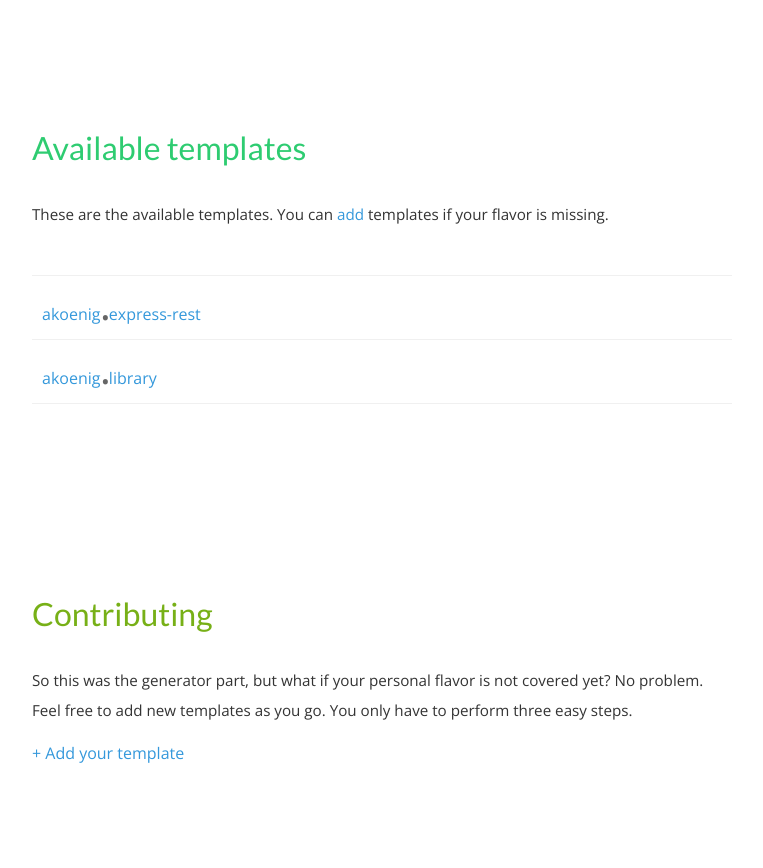
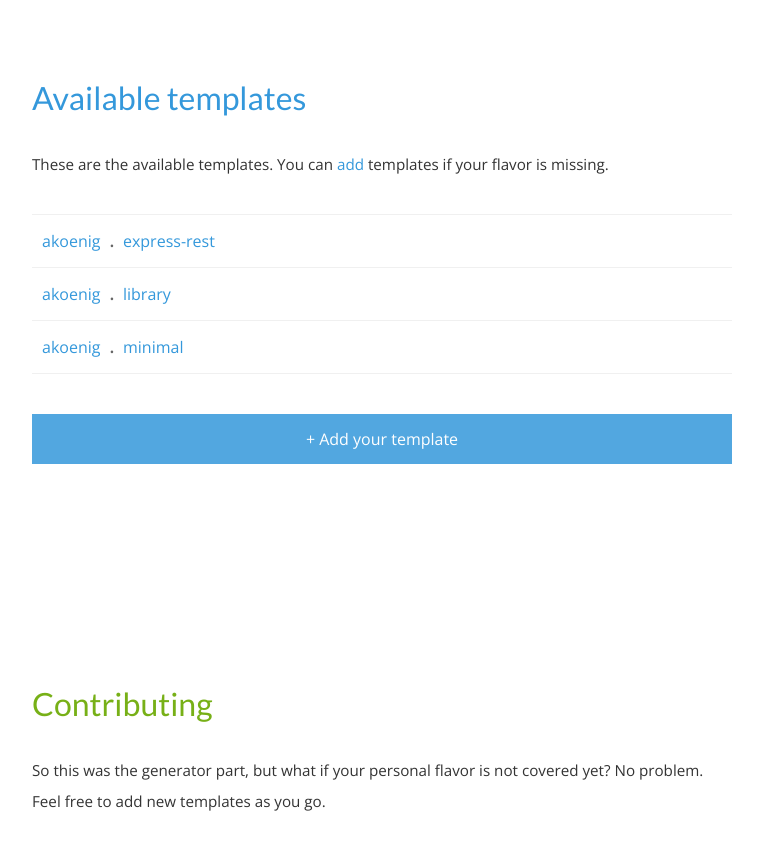
Before and after one commit to akoenig/ninit, a plain HTML site: page index.html in a window 1280 px wide. Shown: the part 1948-2816 px from the top of the page, without its empty margins (258-1021 px from the left). Drawn offline with nearby package versions, Linux system fonts and the light colour scheme.

Commit message:
Some visual changes.

```diff
--- a/index.html
+++ b/index.html
@@ -70,15 +70,27 @@
                     <h3 class="fragment-title">Available templates</h3>
                 </header>
 
-                <p class="fragment-paragraph">These are the available templates. You can <a href="#contributing">add</a> templates if your flavor is missing.</p>
+                <p class="fragment-paragraph">These are the available templates. You can <a href="https://github.com/akoenig/ninit#contributing">add</a> templates if your flavor is missing.</p>
 
                 <ul class="template-list">
                     <li class="template-list-entry">
-                        <a href="https://github.com/akoenig">akoenig</a><strong>.</strong><a href="https://github.com/akoenig/ninit/tree/master/templates/akoenig.express-rest">express-rest</a>
+                        <a href="https://github.com/akoenig">akoenig</a>
+                        <strong>.</strong>
+                        <a href="https://github.com/akoenig/ninit/tree/master/templates/akoenig.express-rest">express-rest</a>
                     </li>
                     <li class="template-list-entry">
-                        <a href="https://github.com/akoenig">akoenig</a><strong>.</strong><a href="https://github.com/akoenig/ninit/tree/master/templates/akoenig.library">library</a>
+                        <a href="https://github.com/akoenig">akoenig</a>
+                        <strong>.</strong>
+                        <a href="https://github.com/akoenig/ninit/tree/master/templates/akoenig.library">library</a>
                     </li>
+                    <li class="template-list-entry last">
+                        <a href="https://github.com/akoenig">akoenig</a>
+                        <strong>.</strong>
+                        <a href="https://github.com/akoenig/ninit/tree/master/templates/akoenig.minimal">minimal</a>
+                    </li>
+
+
+                    <a class="button button-block" href="https://github.com/akoenig/ninit#contributing">+ Add your template</a>
                 </ul>
             </section>
 
@@ -87,13 +99,13 @@
                     <h3 class="fragment-title">Contributing</h3>
                 </header>
 
-                <p class="fragment-paragraph">So this was the generator part, but what if your personal flavor is not covered yet? No problem. Feel free to add new templates as you go. You only have to perform three easy steps.</p>
+                <p class="fragment-paragraph">So this was the generator part, but what if your personal flavor is not covered yet? No problem. Feel free to add new templates as you go.</p>
 
-                <p><a href="https://github.com/akoenig/ninit#contributing">+ Add your template</a></p>
+                <a class="button button-block button-success" href="https://github.com/akoenig/ninit#contributing">Only 3 easy steps for contribution</a></p>
             </section>
 
-            <section id="love">
-                <p>Built by <a href="http://iam.andrekoenig.info"><img class="image-round" width="50" src="http://akoenig.github.io/angular-deckgrid/images/andre.png"></img> André König</a></p>
+            <section class="copyright">
+                <p>Built by <a href="http://iam.andrekoenig.info"><img class="image-round copyright-avatar" width="50" src="http://akoenig.github.io/angular-deckgrid/images/andre.png"></img> André König</a></p>
             </section>
         </article>
 
--- a/styles/main.css
+++ b/styles/main.css
@@ -15,10 +15,10 @@ a {
     font-weight:400;
     text-decoration:none;
 
-    -webkit-transition: color .2s linear .2s;
-    -moz-transition: color .2s linear .2s;
-    -o-transition: color .2s linear .2s;
-    transition: color .2s linear .2s;
+    -webkit-transition: all .2s linear .2s;
+    -moz-transition: all .2s linear .2s;
+    -o-transition: all .2s linear .2s;
+    transition: all .2s linear .2s;
 }
 
 body {
@@ -28,6 +28,28 @@ body {
 
 .image-round {
     border-radius:50%;
+}
+
+.button {
+    background:#3498db;
+    color:#fff !important;
+    opacity:.85;
+    display:inline-block;
+}
+
+.button:hover {
+    opacity:1;
+}
+
+.button-success {
+    background:rgba(116, 174, 18, .98);
+}
+
+.button.button-block {
+    line-height:50px;
+    margin:40px 0;
+    text-align:center;
+    width:100%;
 }
 
 #wrapper {
@@ -100,58 +122,62 @@ body {
 }
 
 #install .fragment-title {
+    color:#e67e22;
+}
+
+#usage .fragment-title {
+    color:#2ecc71;
+}
+
+#templates .fragment-title {
     color:#3498db;
 }
 
-#usage .fragment-title {
-    color:#e67e22;
-}
-
-#templates .fragment-title {
-    color:#2ecc71;
+#templates a {
+    color:#3498db;
 }
 
 #contributing .fragment-title {
     color:rgba(116, 174, 18, .98);
 }
 
-#love {
+.copyright {
     line-height:80px;
     text-align:center;
 }
 
-#love img {
+.copyright .copyright-avatar {
     margin:0 10px -16px;
 }
 
-#love a {
+.copyright a {
     color:rgba(0, 0, 0, .8);
 }
 
 .template-list {
     list-style-type:none;
-    margin:0 0;
-    padding:30px 0;
+    margin:0;
+    padding:20px 0;
 }
 
 .template-list .template-list-entry {
     border:solid rgba(0, 0, 0, .06);
-    border-width:1px 0;
-    padding:10px;
+    border-width:1px 0 0;
+    padding:15px 10px;
 }
 
 .template-list .template-list-entry strong {
     color:rgba(0, 0, 0, .6);
-    font-size:200%;
+    padding:0 5px;
 }
 
-.template-list .template-list-entry:last-child {
-    border-width:0 0 1px;
+.template-list .template-list-entry.last {
+    border-width:1px 0 1px;
 }
 
 .codebox {
     background:rgba(0, 0, 0, .02);
     color:rgba(0, 0, 0, .6);
-    font-size:160%;
+    font-size:120%;
     padding:40px 40px 20px;
 }
```
